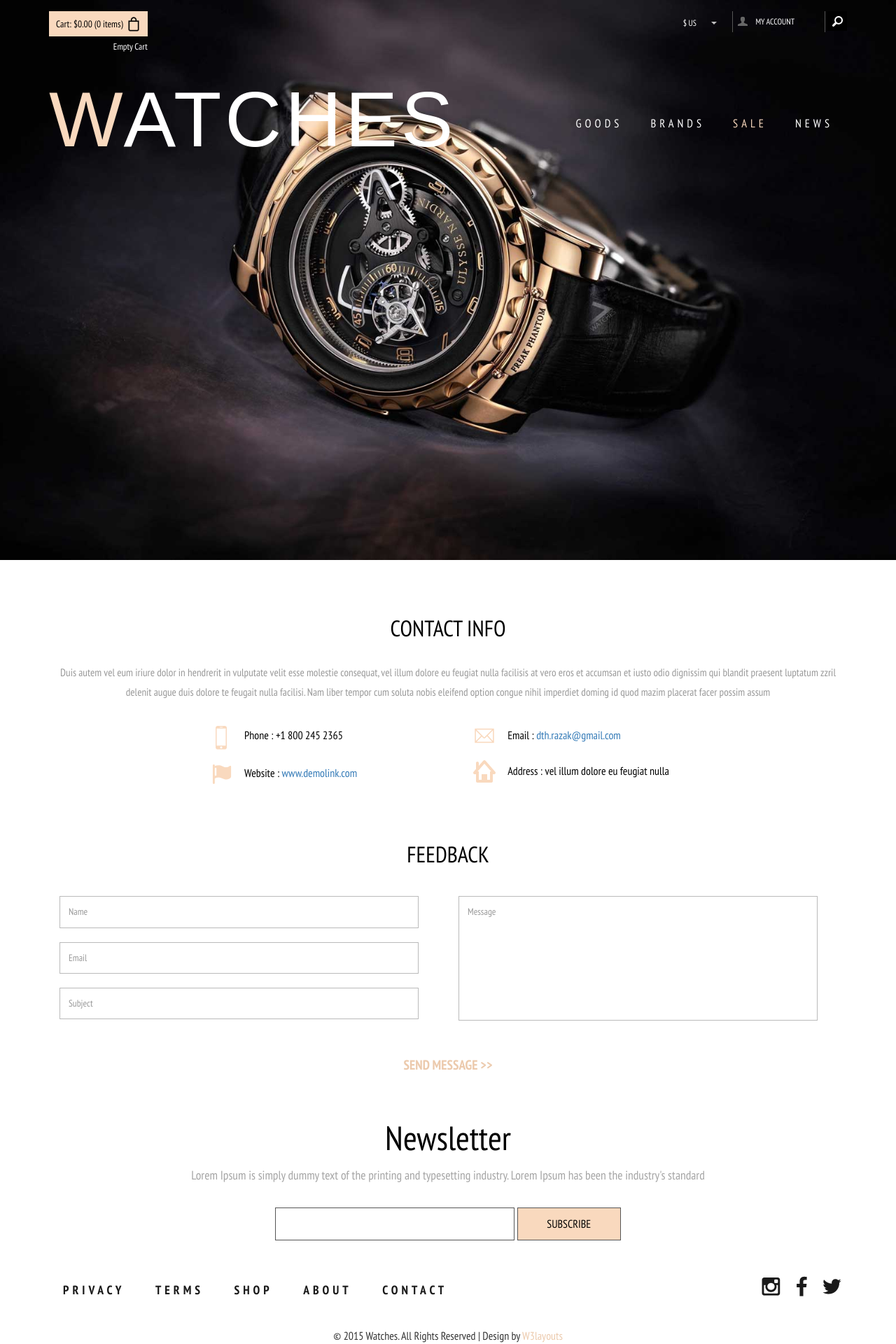
After one commit to DthRazak/OnlineShop, a Django app: template OnlineShop/templates/contact.html in a window 1280 px wide. The commit adds this page. Shown: the whole page at 70% size. Run offline with Django 3.2, Linux system fonts and the light colour scheme; the template is opened without the code that fills it, so the values that code supplies are empty; some libraries are stand-ins or nearby versions; some web fonts are replaced.

Commit message:
Added contact form

```diff
--- a/OnlineShop/OnlineShop/settings.py
+++ b/OnlineShop/OnlineShop/settings.py
@@ -147,3 +147,5 @@
 
 SOCIAL_AUTH_GITHUB_KEY = '46d7afe91e04b547f8b4'
 SOCIAL_AUTH_GITHUB_SECRET = '19bad9c303ee120af48d99da2d120b7659c61ddc'
+
+EMAIL_BACKEND = 'django.core.mail.backends.console.EmailBackend'
--- a/OnlineShop/OnlineShop/urls.py
+++ b/OnlineShop/OnlineShop/urls.py
@@ -26,6 +26,7 @@
     url(r'^profile/', include('profiles.urls')),
     url(r'^good/', include('goods.urls')),
     url(r'^cart/', include('cart.urls')),
+    url(r'^contact/', include('contact.urls')),
 ]
 
 urlpatterns += static(settings.MEDIA_URL, document_root=settings.MEDIA_ROOT)
--- /dev/null
+++ b/OnlineShop/templates/contact.html
@@ -0,0 +1,76 @@
+{% extends 'mainpage.html' %}
+{% load staticfiles %}
+
+{% block main %}
+    <div class="men">
+        <div class="container">
+            <div class="grid_1">
+                <h1>Contact Info</h1>
+                <p>Duis autem vel eum iriure dolor in hendrerit in vulputate velit esse molestie consequat, vel illum
+                    dolore eu feugiat nulla facilisis at vero eros et accumsan et iusto odio dignissim qui blandit
+                    praesent luptatum zzril delenit augue duis dolore te feugait nulla facilisi. Nam liber tempor cum
+                    soluta nobis eleifend option congue nihil imperdiet doming id quod mazim placerat facer possim
+                    assum</p>
+            </div>
+            <div class="grid_4">
+                <div class="grid_2 preffix_1">
+                    <ul class="iphone">
+                        <i class="phone"> </i>
+                        <li class="phone_desc">Phone : +1 800 245 2365</li>
+                        <div class="clearfix"></div>
+                    </ul>
+                    <ul class="iphone">
+                        <i class="flag"> </i>
+                        <li class="phone_desc">Website : <a href="mailto:dth.razak@gmail.com">www.demolink.com</a></li>
+                        <div class="clearfix"></div>
+                    </ul>
+                </div>
+                <div class="grid_3">
+                    <ul class="iphone">
+                        <i class="msg"> </i>
+                        <li class="phone_desc">Email : <a href="mailto:dth.razak@gmail.com">dth.razak@gmail.com</a></li>
+                        <div class="clearfix"></div>
+                    </ul>
+                    <ul class="iphone">
+                        <i class="home"> </i>
+                        <li class="phone_desc">Address : vel illum dolore eu feugiat nulla</li>
+                        <div class="clearfix"></div>
+                    </ul>
+                </div>
+                <div class="clearfix"></div>
+            </div>
+            <div class="contact_form">
+                <h2>Feedback</h2>
+                <form method="post" action="/contact/">
+                    {% csrf_token %}
+                    <div class="col-md-6 to">
+                        <input type="text" class="text" value="Name" name="name" onfocus="this.value = '';"
+                               onblur="if (this.value == '') {this.value = 'Name';}">
+                        {% for error in form.non_field_errors %}
+                            <p style="color: red">{{ error }}</p>
+                        {% endfor %}
+                        <input type="text" class="text" value="Email" name="from_email" onfocus="this.value = '';"
+                               onblur="if (this.value == '') {this.value = 'Email';}">
+                        {% for error in form.non_field_errors %}
+                            <p style="color: red">{{ error }}</p>
+                        {% endfor %}
+                        <input type="text" class="text" value="Subject" name="subject" onfocus="this.value = '';"
+                               onblur="if (this.value == '') {this.value = 'Subject';}">
+                        {% for error in form.non_field_errors %}
+                            <p style="color: red">{{ error }}</p>
+                        {% endfor %}
+                    </div>
+                    <div class="col-md-6 text">
+                        <textarea value="Message" name="message" onfocus="this.value = '';"
+                                  onblur="if (this.value == '') {this.value = 'Message';}">Message</textarea>
+                        {% for error in form.non_field_errors %}
+                            <p style="color: red">{{ error }}</p>
+                        {% endfor %}
+                    </div>
+                    <div class="clearfix"></div>
+                    <div class="but__center"><input type="submit" value="Send message &gt;&gt;"></div>
+                </form>
+            </div>
+        </div>
+    </div>
+{% endblock%}
--- a/OnlineShop/templates/main.html
+++ b/OnlineShop/templates/main.html
@@ -221,7 +221,7 @@
 			<li><a href="#">Terms</a></li>
 			<li><a href="#">Shop</a></li>
 			<li><a href="#">About</a></li>
-			<li><a href="#">Contact</a></li>
+			<li><a href="/contact">Contact</a></li>
 		  </ul>
 		</div>
 		<ul class="social">
```
Also changed, not shown: OnlineShop/contact/forms.py (added, +8 -0 lines), OnlineShop/contact/urls.py (added, +8 -0 lines), OnlineShop/contact/views.py (added, +26 -0 lines), OnlineShop/templates/success.html (added, +15 -0 lines), OnlineShop/contact/__init__.py (added).
